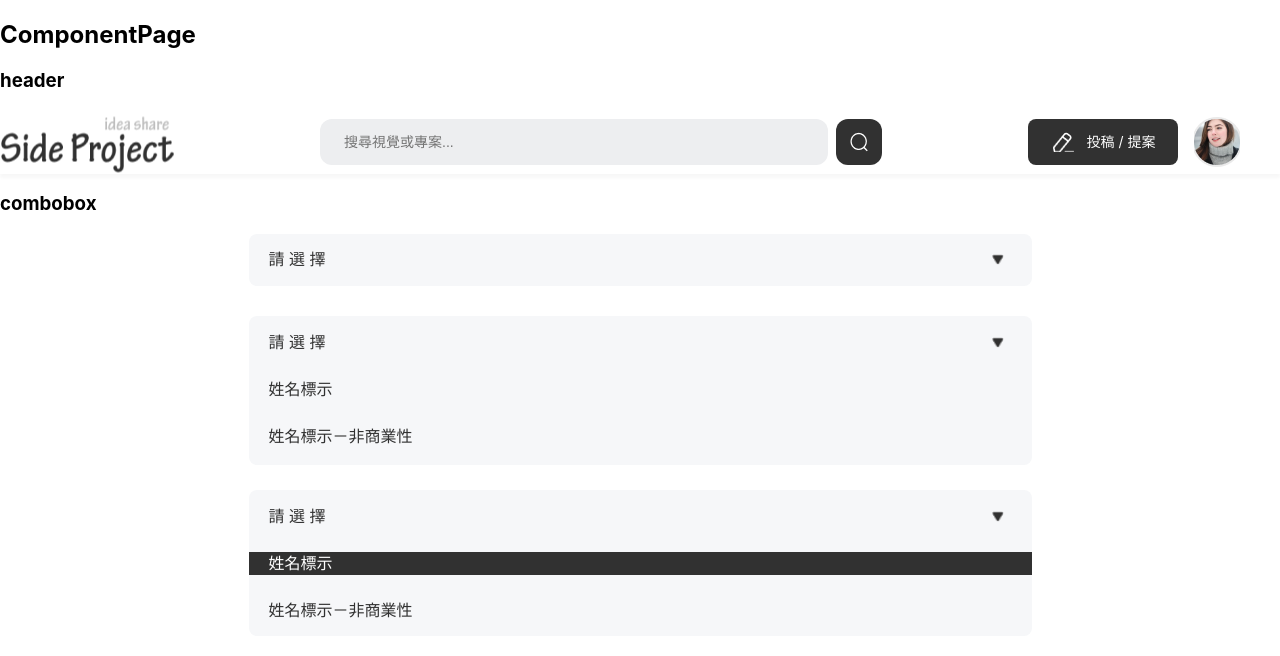
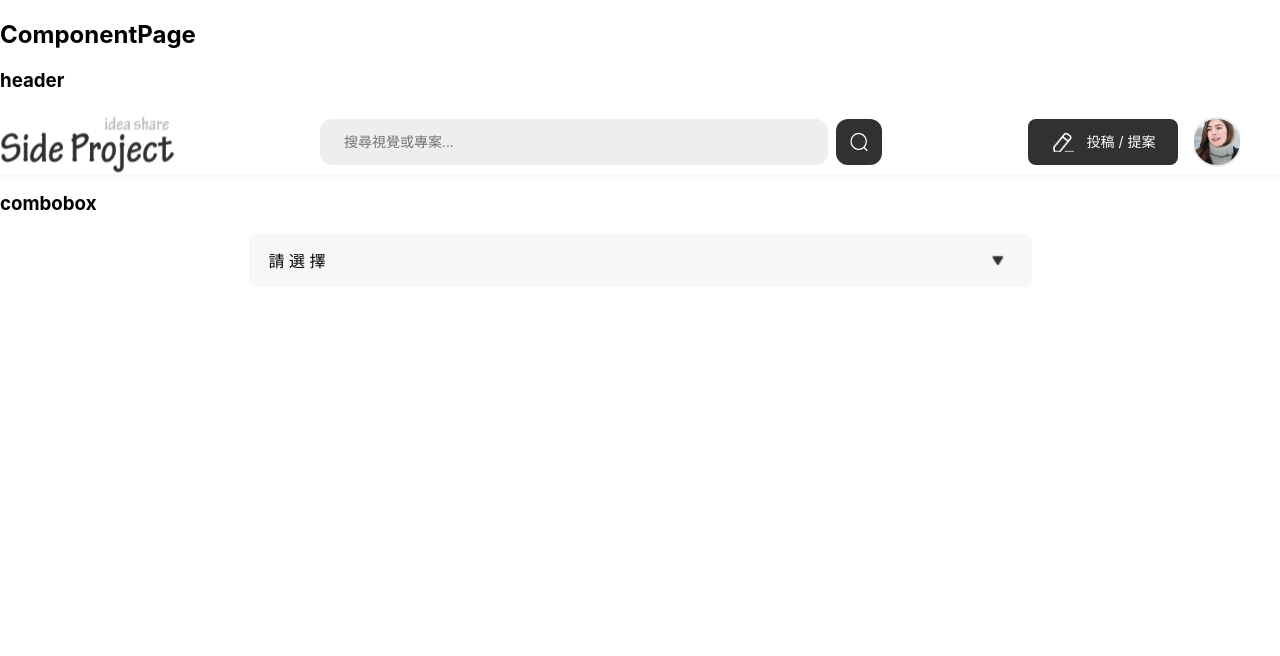
Before and after one commit to sasie59/f2e_blog_case, a React (Create React App) app: page /#/component in a window 1280 px wide. Shown: the top 656 px of the page. Built offline with nearby package versions, Linux system fonts and the light colour scheme.

Commit message:
重新修正Combobox

```diff
--- a/src/components/Combobox/index.js
+++ b/src/components/Combobox/index.js
@@ -5,40 +5,15 @@ export function Combobox() {
   return (
     <div className={style.Combobox}>
       <div className={style.box}>
-        <div className={style.firSelect}>
-          請 選 擇
+        <div className={style.fakeSelect}>
           <img src={icon} alt="" />
-        </div>
-        <div className={style.secSelect}>
-          <img src={icon} alt="" />
-          <div>請 選 擇</div>
+          <div className={style.fakeLi}>請 選 擇</div>
           <div className={style.space} />
-          <div>姓名標示</div>
+          <div className={style.fakeLi}>姓名標示</div>
           <div className={style.space} />
-          <div>姓名標示－非商業性</div>
-        </div>
-        <div className={style.thirSelect}>
-          <img src={icon} alt="" />
-          <div>請 選 擇</div>
-          <div className={style.space} />
-          <div className={style.choice}>姓名標示</div>
-          <div className={style.space} />
-          <div>姓名標示－非商業性</div>
+          <div className={style.fakeLi}>姓名標示－非商業性</div>
         </div>
       </div>
-      {/* <select className={style.firSelect} name="" id="">
-        <option value="">請 選 擇</option>
-      </select> */}
-      {/* <select className={style.secSelect} name="" id="">
-        <option value="">請 選 擇</option>
-        <option value="">姓名標示</option>
-        <option value="">姓名標示－非商業性</option>
-      </select>
-      <select className={style.thirSelect} name="" id="">
-        <option value="">請 選 擇</option>
-        <option value="">姓名標示</option>
-        <option value="">姓名標示－非商業性</option>
-      </select> */}
     </div>
   )
 }
--- a/src/components/Combobox/style.module.scss
+++ b/src/components/Combobox/style.module.scss
@@ -1,77 +1,35 @@
 .Combobox {
   margin: 0 auto;
-  display: flex;
-  flex-direction:column;
   max-width: 783px;
-  select {
-    padding-left: 20px;
-    background: #F6F7F9;
-    border-radius: 8px;
-  }
   .box {
     border-radius: 8px;
     line-height: 23px;
     color: #313131;
-    background: #fff;
-    position: relative;
   }
-  img {
-    width: 12px;
-    height: 10.91px;
-    position: absolute;
-    right: 27.18px;
-  }
-  .firSelect {
-    // height: 52px;
-    background-color: #F6F7F9;
-    background: #F6F7F9;
-    border-radius: 8px;
-    padding-left: 20px;
-    margin-bottom: 30px;
-    padding-top: 14px;
-    padding-bottom: 15px;
-    img {
-      top: 20.09px;
-    }
-  }
-  .secSelect {
-    // height: 149px;
+  .fakeSelect {
     position: relative;
     background-color: #F6F7F9;
     border-radius: 8px;
-    padding-left: 20px;
     padding-top:  15px;
     padding-bottom: 17px;
-    margin-bottom: 25px;
-    .space {
-      height: 24px;
+    .fakeLi {
+      padding-left: 20px;
+    }
+    .fakeLi:hover {
+      background-color: #313131;;
+      color: #fff;
+      padding-top: 6px;
+      padding-bottom: 9px;
     }
     img {
+      width: 12px;
+      height: 10.91px;
       position: absolute;
+      right: 27.18px;
       top: 21.09px;
-    }
-  }
-  .thirSelect {
-    // max-height: 146px;
-    background-color: #F6F7F9;
-    border-radius: 8px;
-    padding-top:  15px;
-    padding-bottom: 14px;
-    position: relative;
-    div {
-      padding-left: 20px;
     }
     .space {
       height: 24px;
-    }
-    .choice {
-      background-color: #313131;
-      color: #fff;
-      // padding-left: 20px;
-    }
-    img {
-      position: absolute;
-      top: 21.09px;
     }
   }
 }
--- a/src/pages/ComponentPage/index.js
+++ b/src/pages/ComponentPage/index.js
@@ -1,15 +1,29 @@
-import React from 'react';
+import React, { useState } from 'react';
 import style from './style.module.scss';
 import * as Comp from "components";
+import icon from './Polygon.png';
 
 export const ComponentPage = () => {
+  const [isAppear, setIsAppear] = useState(false);
+
+  const handleClick = () => {
+    setIsAppear(!isAppear);
+  }
   return (
     <div className={style.ComponentPage}>
       <h2>ComponentPage</h2>
       <h3>header</h3>
       <Comp.Header />
       <h3>combobox</h3>
-      <Comp.Combobox />
+      <div className={style.fakeSelect} onClick={handleClick}>
+        <img src={icon} alt="" />
+        <div className={style.choice}>
+          請 選 擇
+        </div>
+      </div>
+      <div>
+        {isAppear && <Comp.Combobox />}
+      </div>
       {/* <h3>Contribute</h3>
       <Comp.Contribute /> */}
       {/* <h3>Switch</h3>
--- a/src/pages/ComponentPage/style.module.scss
+++ b/src/pages/ComponentPage/style.module.scss
@@ -1,7 +1,26 @@
 .ComponentPage {
   // background-color: #666;
   // opacity: 0.6;
-  height: 100vh;
+  // height: 100vh;
+  .fakeSelect {
+    margin: 0 auto;
+    max-width: 783px;
+    background: #F6F7F9;
+    border-radius: 8px;
+    padding-top:  14px;
+    padding-bottom: 15px;
+    position: relative;
+    .choice {
+      margin-left: 20px;
+    }
+    img {
+      width: 12px;
+      height: 10.91px;
+      position: absolute;
+      right: 27.18px;
+      top: 21.09px;
+    }
+  }
   .message {
     position: relative;
     font-size: 18px;
@@ -122,3 +141,21 @@
     }
   }
 }
+
+
+@media (min-width: 768px)and (max-width: 1199px) {
+  .ComponentPage {
+    .fakeSelect {
+      max-width: 655px;
+    }
+  }
+}
+
+@media (max-width: 767px) {
+  .ComponentPage {
+    .fakeSelect {
+      max-width: 300px;
+    }
+  }
+
+}
```
Also changed, not shown: src/pages/ComponentPage/Polygon.png (added).
